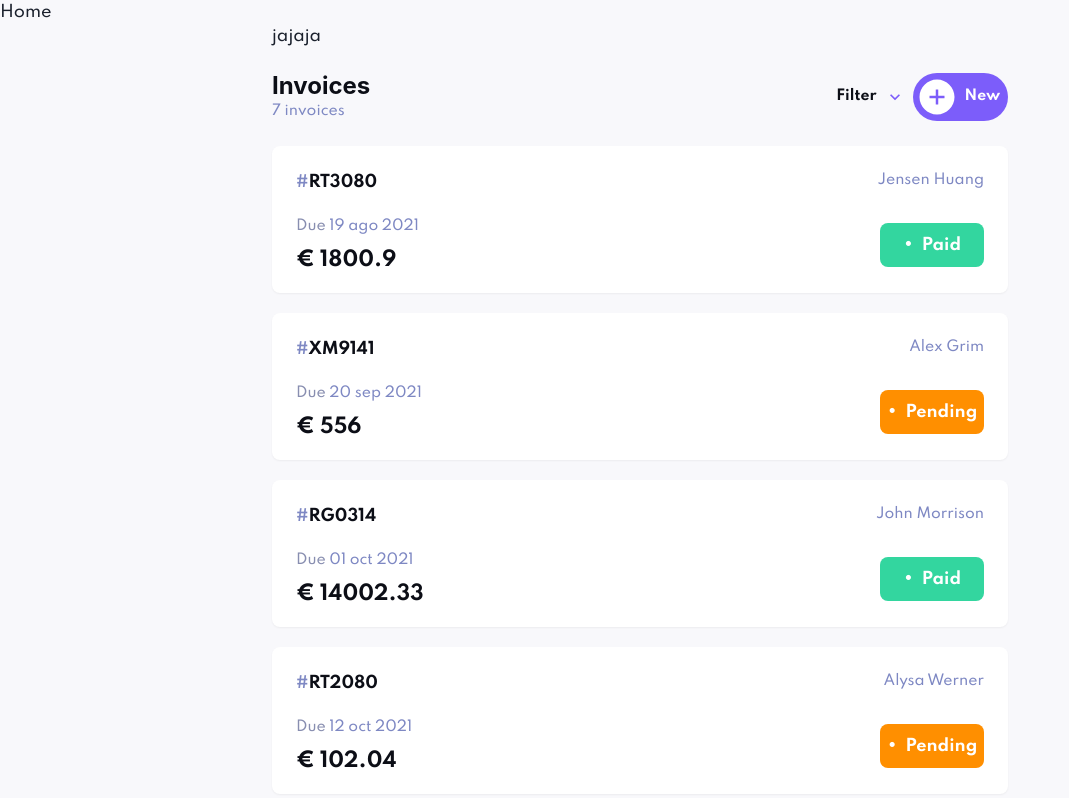
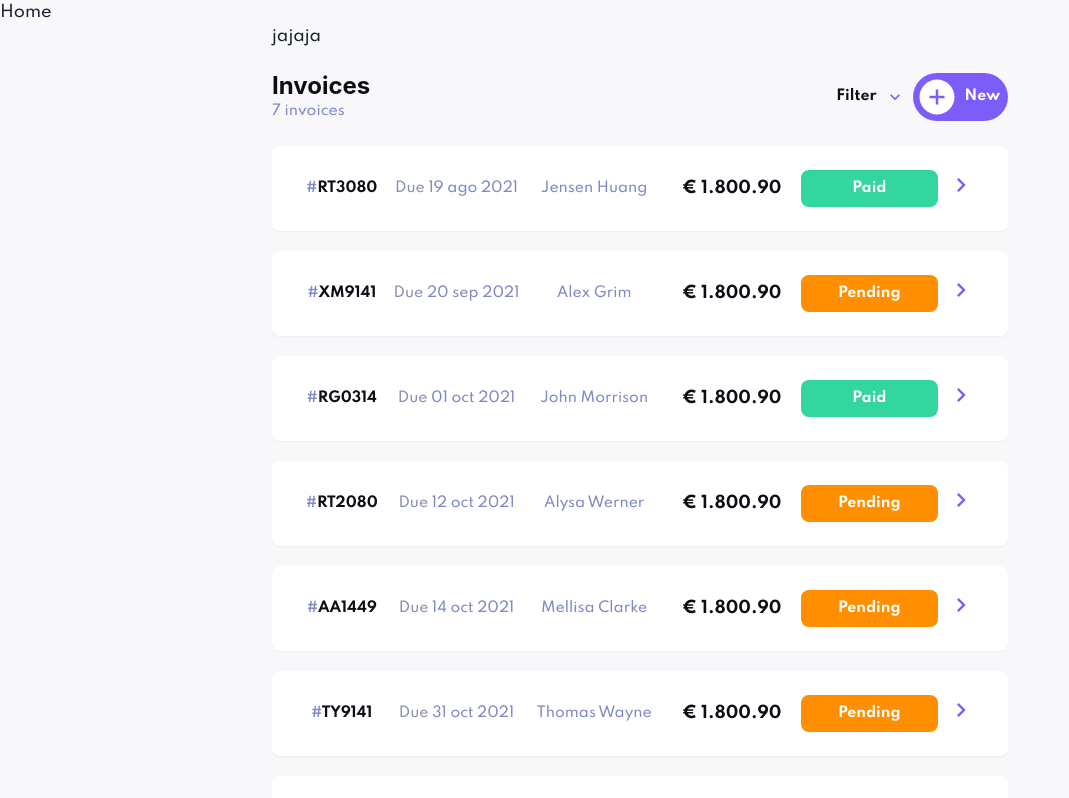
Before and after one commit to esteban-master/invoice-app-vite, a React (Vite) app: page / in a window 1280 px wide. Shown: the top 798 px of the page, without its empty margins (0-1069 px from the left). Built offline with nearby package versions, Linux system fonts and the light colour scheme.

Commit message:
InvoiceItem grid

```diff
--- a/src/App.tsx
+++ b/src/App.tsx
@@ -1,9 +1,21 @@
+import {
+  Stack,
+  Grid,
+  Box,
+  GridItem,
+  Container,
+  Text,
+  Icon
+} from '@chakra-ui/react'
 import React from 'react'
 import { QueryClient, QueryClientProvider } from 'react-query'
 import { ReactQueryDevtools } from 'react-query/devtools'
 import Router from './Routes.routes'
 const queryClient = new QueryClient()
+import { MdOutlineKeyboardArrowRight } from 'react-icons/md'
+import { useBreakpointValue } from '@chakra-ui/react'
 function App() {
+  const hiddenArrowRight = useBreakpointValue({ base: true, md: false })
   return (
     // <QueryClientProvider client={queryClient}>
     //   <ReactQueryDevtools />
--- a/src/components/InvoiceItem.tsx
+++ b/src/components/InvoiceItem.tsx
@@ -1,5 +1,14 @@
-import { Stack, Text, Box, useColorMode } from '@chakra-ui/react'
 import React from 'react'
+import { MdOutlineKeyboardArrowRight } from 'react-icons/md'
+import {
+  Grid,
+  GridItem,
+  useBreakpointValue,
+  Text,
+  Box,
+  useColorMode,
+  Icon
+} from '@chakra-ui/react'
 import { Invoice } from '../interfaces'
 import { format } from 'date-fns'
 import esLocale from 'date-fns/locale/es'
@@ -10,34 +19,50 @@ export function formatDateEs(date: string) {
 }
 export const InvoiceItem = ({ invoice }: { invoice: Invoice }) => {
   const { colorMode } = useColorMode()
+  const hiddenArrowRight = useBreakpointValue({ base: true, md: false })
   return (
-    <Stack
+    <Grid
+      rowGap={{ base: 2, md: 0 }}
       boxShadow={'sm'}
       padding={6}
-      spacing={7}
+      bg={colorMode === 'dark' ? 'bg_app.card' : 'white'}
       borderRadius={'lg'}
-      bg={colorMode === 'dark' ? 'bg_app.card' : 'white'}
+      templateColumns={{ base: 'repeat(4, 1fr)', md: 'repeat(15, 1fr)' }}
     >
-      <Stack justifyContent={'space-between'} direction={'row'}>
+      <GridItem
+        marginBottom={{ base: 4, md: 0 }}
+        justifySelf={'start'}
+        placeSelf={{ md: 'center' }}
+        colSpan={{ base: 2, md: 2 }}
+        rowSpan={{ base: 2, md: 1 }}
+      >
         <Text
+          fontSize={'sm'}
+          fontWeight={'bold'}
           color={colorMode === 'dark' ? 'white' : 'texto.bold'}
-          fontWeight={'extrabold'}
-          fontSize={'base'}
         >
           <Box as={'span'} color={'texto.light'} fontWeight={'bold'}>
             #
           </Box>
           {invoice.id}
         </Text>
+      </GridItem>
+      <GridItem
+        justifySelf={{ base: 'end', md: 'start' }}
+        placeSelf={{ md: 'center' }}
+        colSpan={{ base: 2, md: 3 }}
+        colStart={{ base: 3, md: 6 }}
+        rowSpan={{ base: 2, md: 1 }}
+      >
         <Text fontSize={'sm'}> {invoice.clientName} </Text>
-      </Stack>
-      <Stack
-        justifyContent={'space-between'}
-        alignItems={'center'}
-        direction={'row'}
-        height={'47'}
+      </GridItem>
+      <GridItem
+        alignSelf={{ base: 'end', md: 'start' }}
+        placeSelf={{ md: 'center' }}
+        colSpan={{ base: 2, md: 3 }}
+        colStart={{ base: 1, md: 3 }}
+        rowStart={{ md: 1 }}
       >
-        <Stack>
         <Text fontSize={'sm'}>
           <Box
             as={'span'}
@@ -45,46 +70,53 @@ export const InvoiceItem = ({ invoice }: { invoice: Invoice }) => {
           >
             Due
           </Box>{' '}
-            {formatDateEs(invoice.paymentDue)}{' '}
+          {formatDateEs(invoice.paymentDue)}
         </Text>
-          <Box
+      </GridItem>
+      <GridItem
+        alignSelf={'start'}
+        placeSelf={{ md: 'center' }}
+        colStart={{ base: 1, md: 9 }}
+        colSpan={{ base: 2, md: 3 }}
+      >
+        <Text
+          fontSize={'md'}
+          color={colorMode === 'dark' ? 'white' : 'texto.bold'}
           fontWeight={'bold'}
-            color={colorMode === 'dark' ? 'white' : 'texto.bold'}
-            fontSize={'xl'}
         >
-            <Box as={'span'}>&euro;</Box> {invoice.total}{' '}
-          </Box>
-        </Stack>
-        <Stack
-          paddingY={1}
-          width={'104px'}
+          &euro; 1.800.90
+        </Text>
+      </GridItem>
+      <GridItem
+        alignSelf={'center'}
+        colStart={{ base: 3, md: 12 }}
+        rowSpan={{ base: 2, md: 1 }}
+        rowStart={{ base: 3, md: 1 }}
+        colSpan={{ base: 2, md: 3 }}
+      >
+        <Text
+          fontSize={'sm'}
+          fontWeight={'bold'}
           borderRadius={'lg'}
-          direction={'row'}
-          alignItems={'center'}
-          justifyContent={'center'}
+          color={'white'}
+          textAlign={'center'}
+          paddingY={2}
           bg={`status.${invoice.status}`}
         >
-          <Box color={`white`} as={'span'} fontSize={'x-large'}>
-            &bull;
-          </Box>
-          <Text color={`white`} fontSize={'base'} fontWeight={'bold'}>
           {invoice.status.replace(
             invoice.status[0],
             invoice.status[0].toUpperCase()
           )}
         </Text>
-        </Stack>
-      </Stack>
-    </Stack>
+      </GridItem>
+      <GridItem hidden={hiddenArrowRight} placeSelf={'center'}>
+        <Icon
+          width={7}
+          height={7}
+          color={'primary.500'}
+          as={MdOutlineKeyboardArrowRight}
+        />
+      </GridItem>
+    </Grid>
   )
 }
-
-function getColor(status: 'paid' | 'pending' | 'draft' | string) {
-  if (status === 'paid') {
-    return 'green'
-  } else if (status === 'pending') {
-    return 'orange'
-  } else {
-    return 'gray'
-  }
-}
```
Lines whose indentation alone changed are shown as unchanged.
